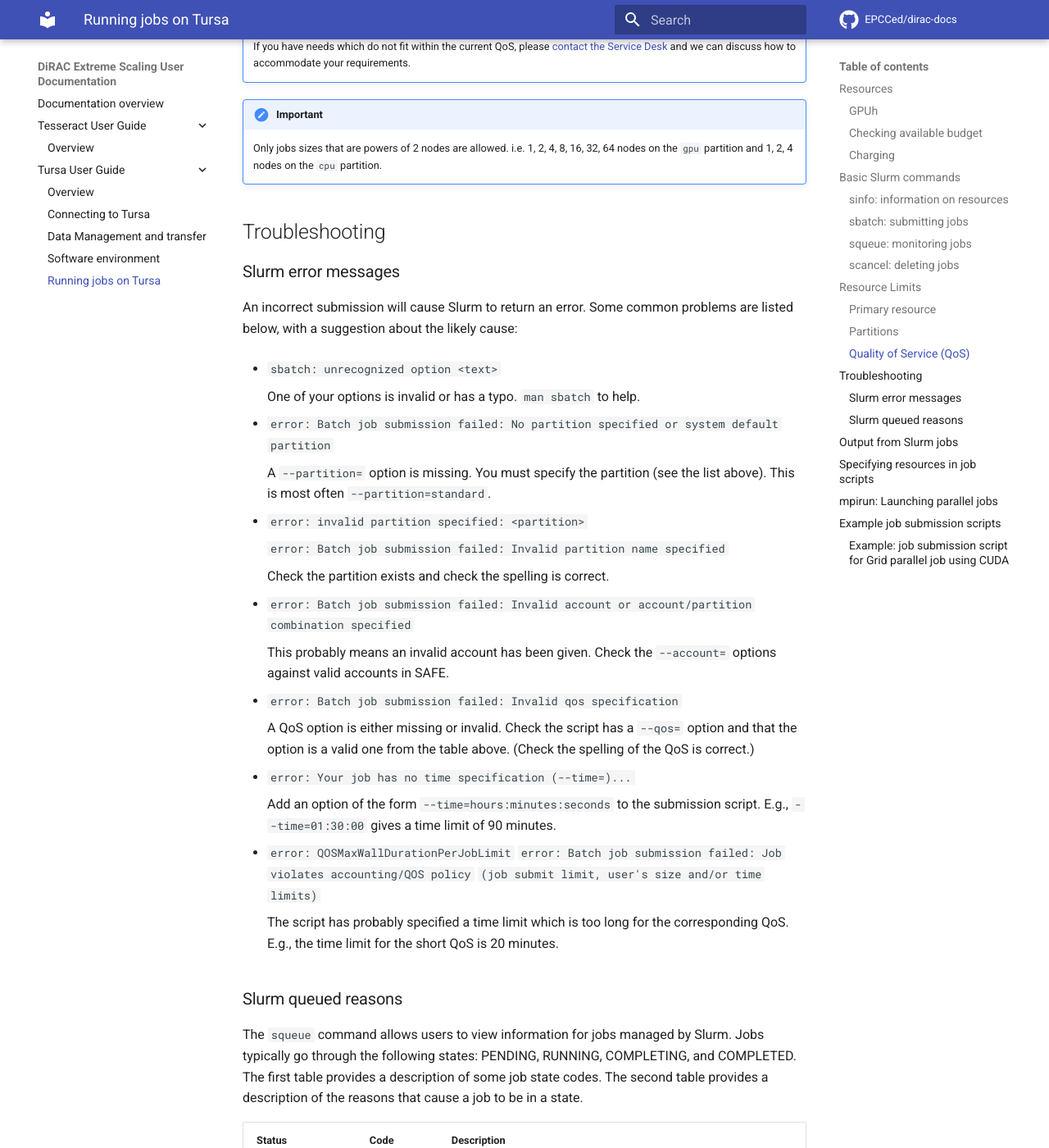
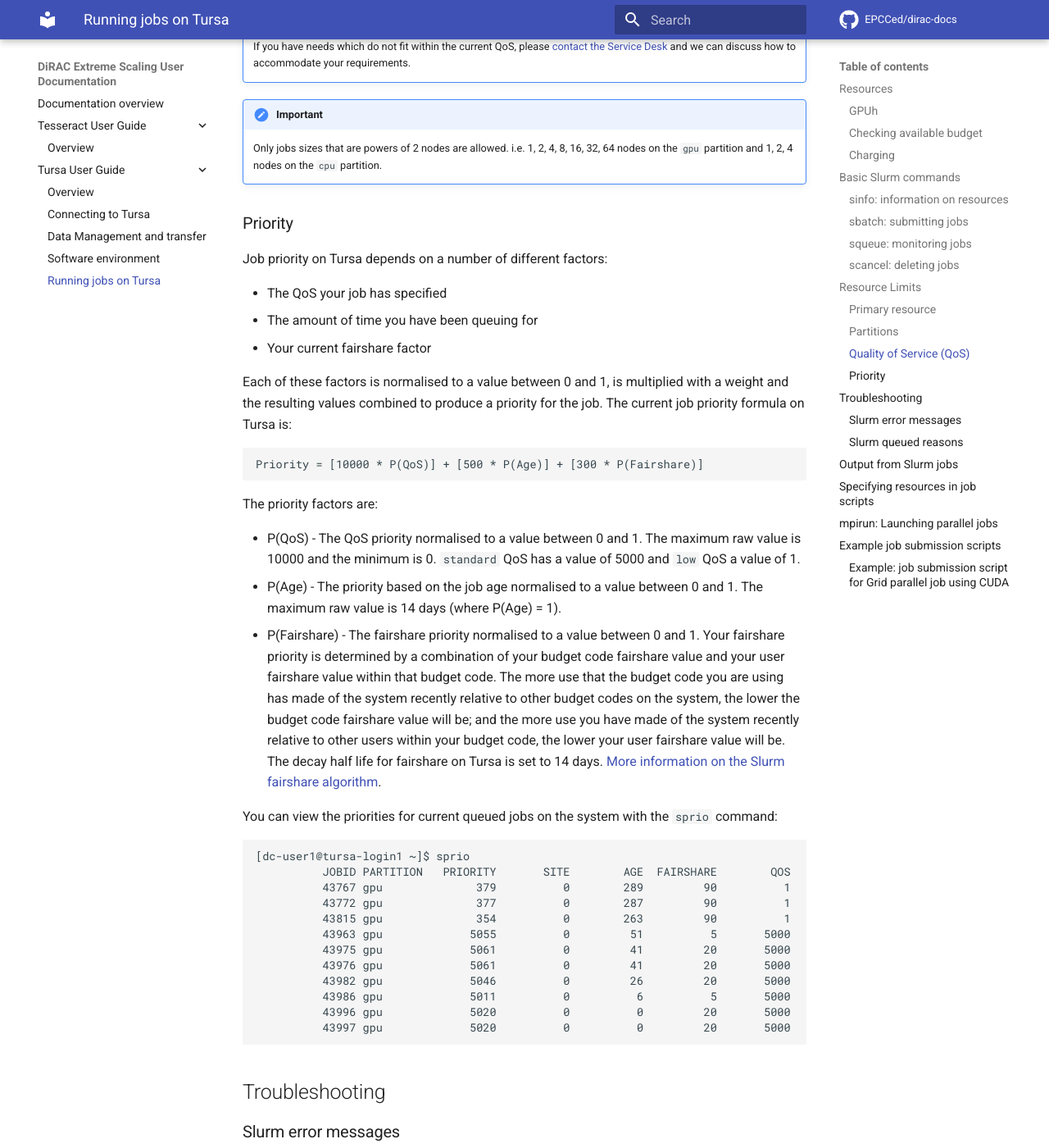
Before and after one commit to EPCCed/dirac-docs, an MkDocs documentation site: the page built from docs/tursa-user-guide/scheduler.md, in a window 1280 px wide and 1400 px high, scrolled down 5628 px. Shown: the whole window at 82% size. Built offline with MkDocs 1.6.1 and Material for MkDocs 9.7.7, drawn with Linux system fonts in a browser that asks for light colours; comment, search, counter and statistics services are not loaded.

Commit message:
Adds note on priority formula

````diff
--- a/docs/tursa-user-guide/scheduler.md
+++ b/docs/tursa-user-guide/scheduler.md
@@ -220,6 +220,57 @@ command:
     Only jobs sizes that are powers of 2 nodes
     are allowed. i.e. 1, 2, 4, 8, 16, 32, 64 nodes on the `gpu` partition and
     1, 2, 4 nodes on the `cpu` partition.
+
+### Priority
+
+Job priority on Tursa depends on a number of different factors:
+
+ - The QoS your job has specified
+ - The amount of time you have been queuing for
+ - Your current fairshare factor
+
+Each of these factors is normalised to a value between 0 and 1, is multiplied
+with a weight and the resulting values combined to produce a priority for the job.
+The current job priority formula on Tursa is:
+
+```
+Priority = [10000 * P(QoS)] + [500 * P(Age)] + [300 * P(Fairshare)]
+```
+
+The priority factors are:
+
+- P(QoS) - The QoS priority normalised to a value between 0 and 1. The maximum raw
+  value is 10000 and the minimum is 0. `standard` QoS has a value of 5000 and `low`
+  QoS a value of 1.
+- P(Age) - The priority based on the job age normalised to a value between 0 and 1.
+  The maximum raw value is 14 days (where P(Age) = 1).
+- P(Fairshare) - The fairshare priority normalised to a value between 0 and 1. Your
+  fairshare priority is determined by a combination of your budget code fairshare
+  value and your user fairshare value within that budget code. The more use that
+  the budget code you are using has made of the system recently relative to other
+  budget codes on the system, the lower the budget code fairshare value will be; and the more
+  use you have made of the system recently relative to other users within your
+  budget code, the lower your user fairshare value will be. The decay half life
+  for fairshare on Tursa is set to 14 days. [More information on the Slurm fairshare
+  algorithm](https://slurm.schedmd.com/fair_tree.html).
+
+You can view the priorities for current queued jobs on the system with the `sprio`
+command:
+
+```
+[dc-user1@tursa-login1 ~]$ sprio
+          JOBID PARTITION   PRIORITY       SITE        AGE  FAIRSHARE        QOS
+          43767 gpu              379          0        289         90          1
+          43772 gpu              377          0        287         90          1
+          43815 gpu              354          0        263         90          1
+          43963 gpu             5055          0         51          5       5000
+          43975 gpu             5061          0         41         20       5000
+          43976 gpu             5061          0         41         20       5000
+          43982 gpu             5046          0         26         20       5000
+          43986 gpu             5011          0          6          5       5000
+          43996 gpu             5020          0          0         20       5000
+          43997 gpu             5020          0          0         20       5000
+```
 
 ## Troubleshooting
 
````
